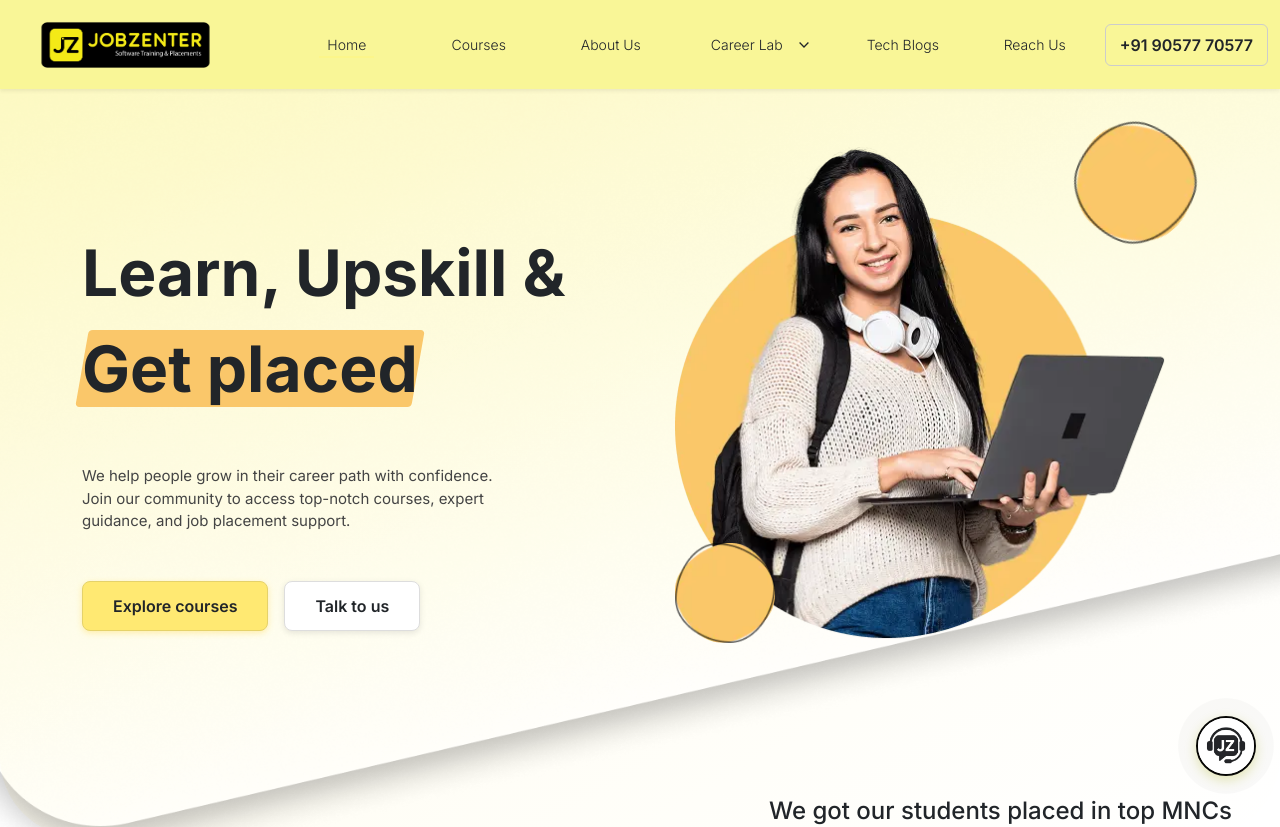
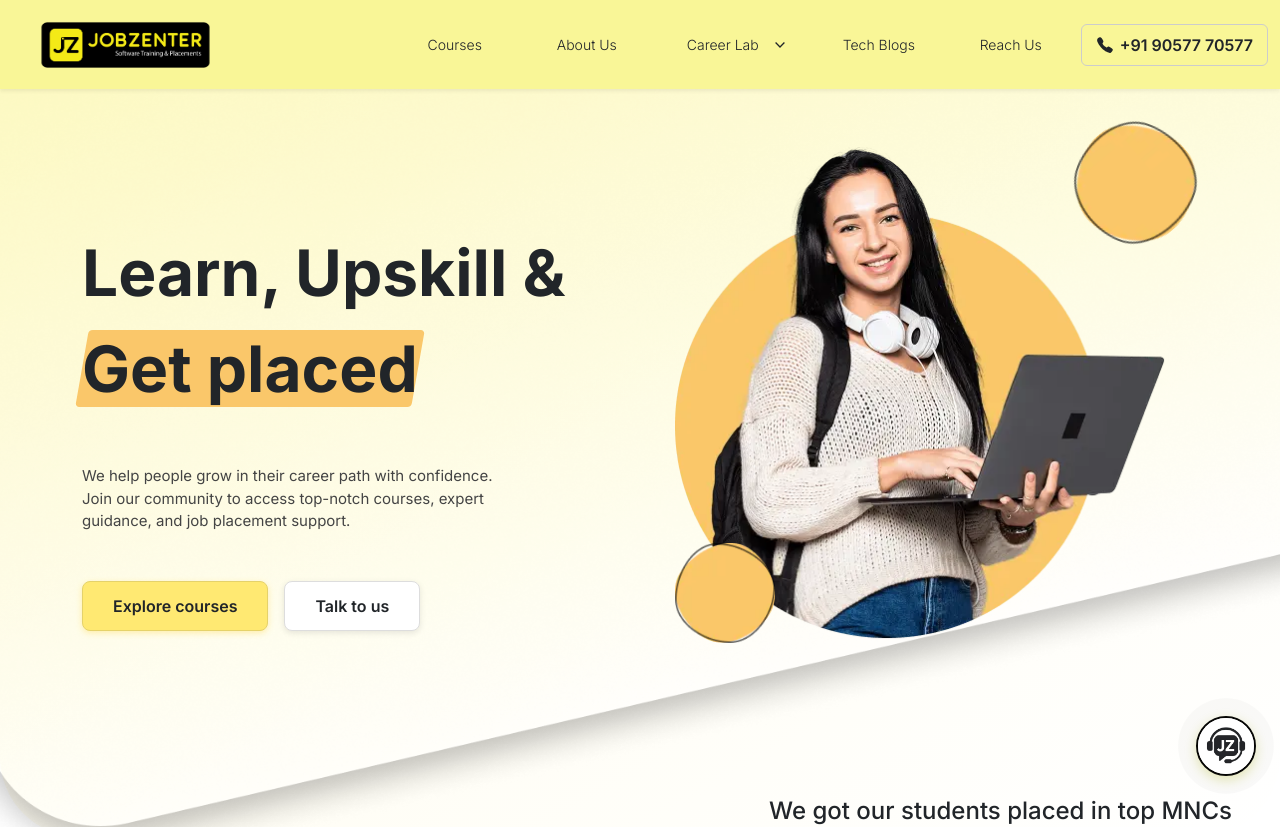
Before and after one commit to Urbancode-IT/jobzenterNextjs, a Next.js app: page / in a window 1280 px wide. Shown: the top 827 px of the page. Built offline with nearby package versions, Linux system fonts and the light colour scheme.

Commit message:
home button removed in the navbar

```diff
--- a/src/components/Navbar.css
+++ b/src/components/Navbar.css
@@ -1,7 +1,7 @@
 @import url('https://fonts.googleapis.com/css2?family=Inter:wght@100;200;300;400;500;600;700;800;900&display=swap');
 
 .navbar-custom {
-  background-color:  #f9f697;
+  background-color: #f9f697;
 
   min-height: 89px;
   height: auto;
@@ -41,7 +41,7 @@
   gap: 40px;
   font-family: "Inter", sans-serif;
   font-size: 14px;
-  font-weight: 300!important;
+  font-weight: 300 !important;
   line-height: 1;
   color: #000;
 }
@@ -352,6 +352,7 @@
       opacity: 0;
       transform: translateY(12px);
     }
+
     to {
       opacity: 1;
       transform: translateY(0);
@@ -362,6 +363,7 @@
     from {
       opacity: 0;
     }
+
     to {
       opacity: 1;
     }
@@ -401,7 +403,9 @@
   padding: 8px 14px;
   border: 1px solid #ccc;
   border-radius: 6px;
-  display: inline-block;
+  display: inline-flex;
+  align-items: center;
+  gap: 6px;
   transition: 0.2s ease;
 }
 
--- a/src/components/Navbar.jsx
+++ b/src/components/Navbar.jsx
@@ -1,6 +1,6 @@
 'use client';
 
-import { IoChevronDownSharp } from "react-icons/io5";
+import { IoChevronDownSharp, IoCall } from "react-icons/io5";
 import Link from "next/link";
 import { usePathname, useRouter } from "next/navigation";
 import React, { useState, useEffect, useRef } from "react";
@@ -13,7 +13,6 @@ const Navbar = () => {
   const [isOpen, setIsOpen] = useState(false);
 
   const navItems = [
-    { label: "Home", path: "/", hasDropdown: false },
     { label: "Courses", path: "/courses", hasDropdown: false },
     { label: "About Us", path: "/aboutus", hasDropdown: false },
 
@@ -192,9 +191,8 @@ const Navbar = () => {
               return (
                 <li
                   key={item.path}
-                  className={`nav-item d-flex align-items-center ${item.hasDropdown ? "has-dropdown" : ""} ${
-                    item.label === "Career Lab" ? "career-lab" : ""
-                  } ${isDropdownOpen ? "dropdown-open" : ""}`}
+                  className={`nav-item d-flex align-items-center ${item.hasDropdown ? "has-dropdown" : ""} ${item.label === "Career Lab" ? "career-lab" : ""
+                    } ${isDropdownOpen ? "dropdown-open" : ""}`}
                   data-dropdown={item.label}
                   onMouseEnter={(event) => item.hasDropdown && handleDropdownOpen(item.label)}
                   onMouseLeave={(event) => item.hasDropdown && handleDropdownClose(event, item.label)}
@@ -293,7 +291,8 @@ const Navbar = () => {
           {/* CALL BUTTON (REPLACED SOCIAL ICONS) */}
           <div className="ms-lg-4">
             <a href="tel:+919057770577" className="call-button" aria-label="Call Jobzenter">
-              +91 90577 70577
+              <IoCall size={18} />
+              <span>+91 90577 70577</span>
             </a>
           </div>
         </div>
```
